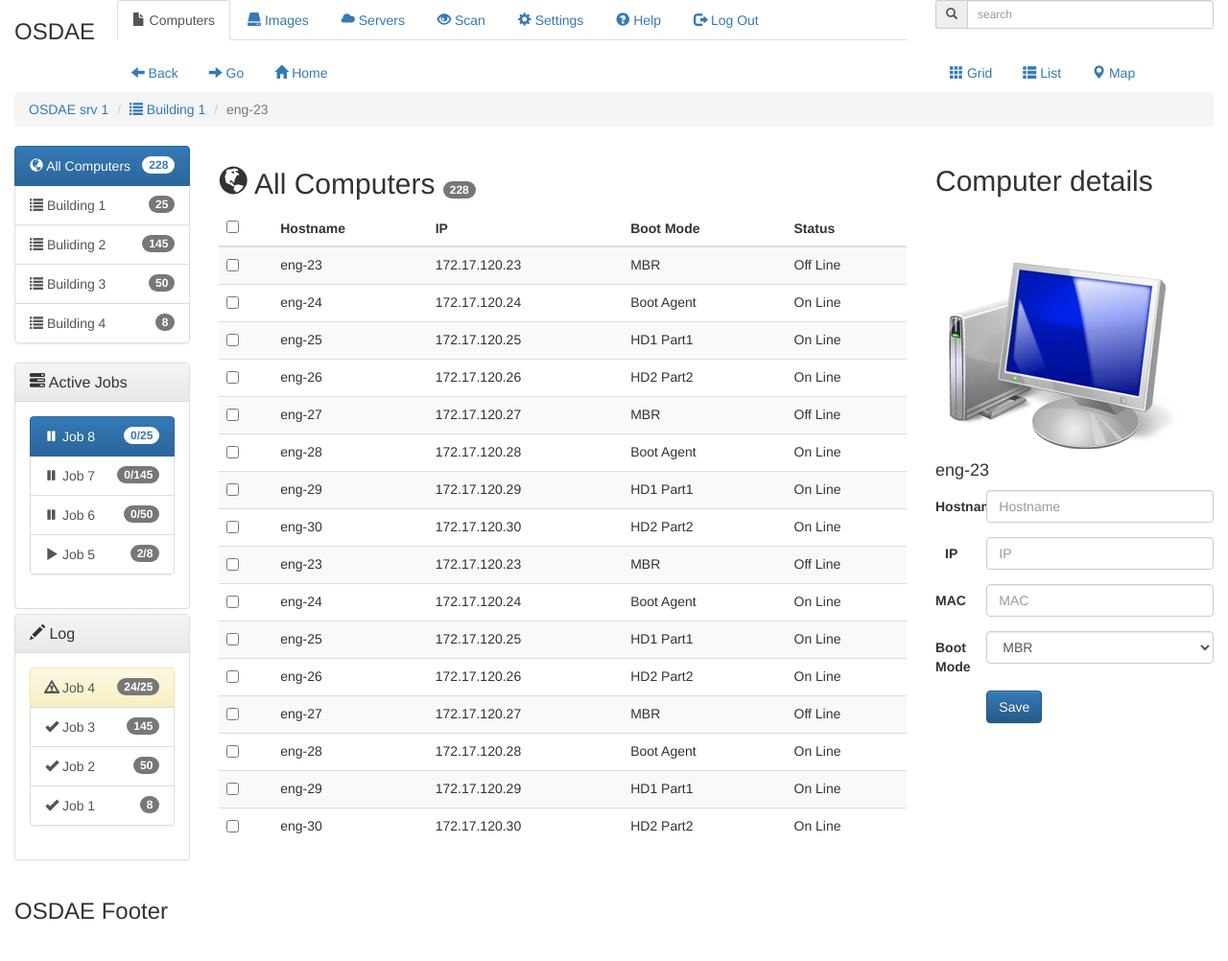
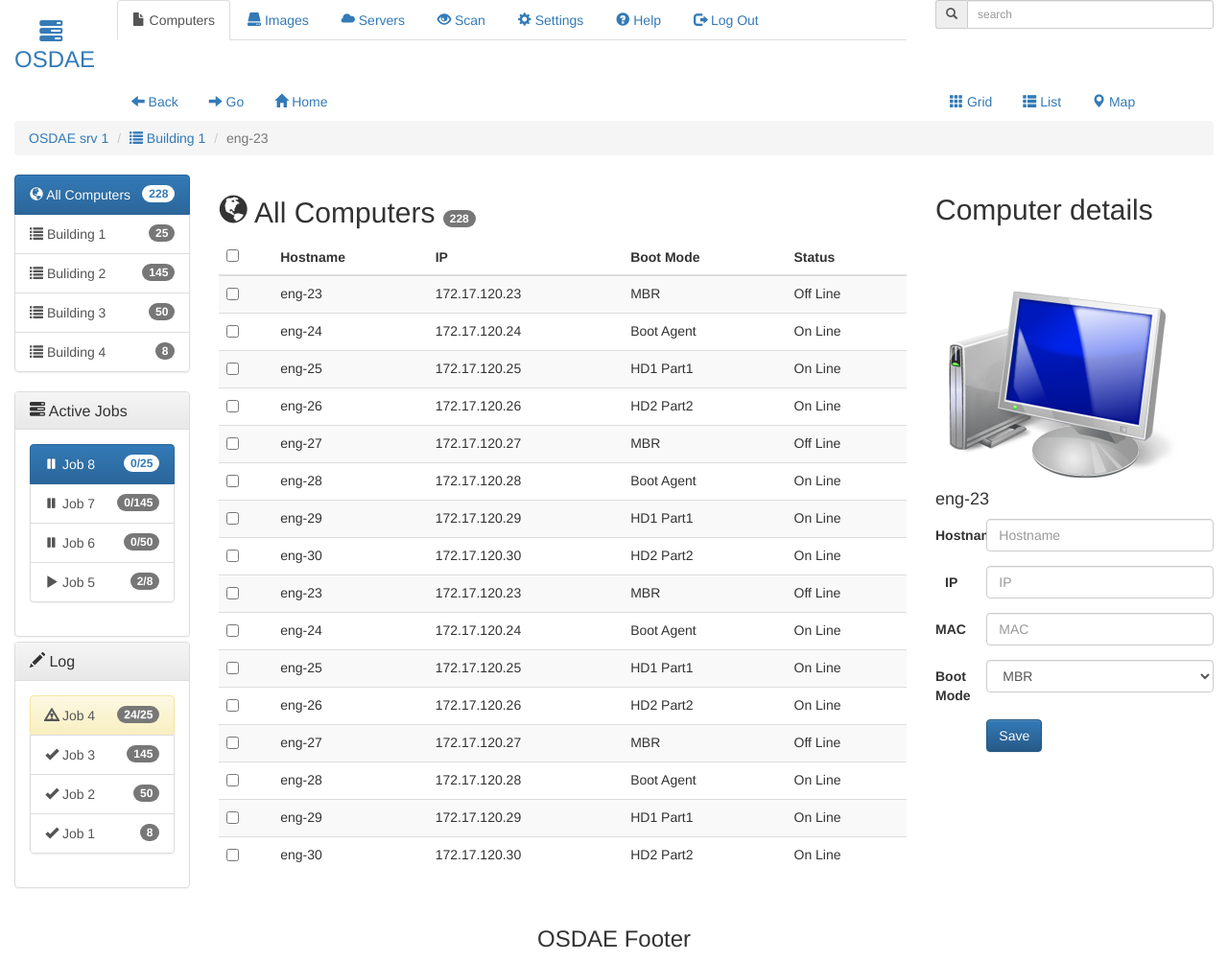
Before and after one commit to Yorus/osdae, a plain HTML site: page main_testing.html in a window 1280 px wide. Shown: the whole page at 96% size. Before the commit the page ends 973 px from the top, so only its background shows below. Drawn offline with nearby package versions, Linux system fonts and the light colour scheme.

Commit message:
restyling title & footer,remove not necessary div

```diff
--- a/main_testing.html
+++ b/main_testing.html
@@ -73,7 +73,7 @@
 		<div class="row">
 
 			<div class="col-sm-1">
-				<h3>OSDAE</h3>
+				<a href="index.html"><h3 class="text-center"><span class="glyphicon glyphicon-tasks"></span> OSDAE</h3></a>
 			</div>
 
             <!-- Menu -->
@@ -102,7 +102,6 @@
 		<!-- SubMenu row -->
 		<div class="row">
 
-
 			<div class="col-sm-1">
 			</div>
 
@@ -113,6 +112,7 @@
 			        <li><a href="#"><span class="glyphicon glyphicon-home"></span> Home</a></li>
 			    </ul>
 			</div>
+
             <div class="col-sm-3">
                 <ul class="nav nav-pills">
                     <li><a href="#"><span class="glyphicon glyphicon-th"></span> Grid</a></li>
@@ -120,7 +120,8 @@
 			        <li><a href="#"><span class="glyphicon glyphicon-map-marker"></span> Map</a></li>
 			    </ul>
             </div>
-		</div> <!-- SubMenu row -->
+
+        </div> <!-- SubMenu row -->
 
         <!-- Breadcrumb row -->
 		<div class="row">
@@ -352,14 +353,8 @@
             <!-- Right column -->
 			<div class="col-sm-3">
 				<h2>Computer details</h2>
-			    <div class="row">
-			        <div class="col-sm-12">
-			            	<img src="images/Computer-icon.png" class="img-responsive" alt="125x125">
-			            	<h4>eng-23</h4>
-			        </div>
-			    </div>
-
-
+			    <img src="images/Computer-icon.png" class="img-responsive" alt="125x125">
+			    <h4>eng-23</h4>
 			    <form class="form-horizontal">
 			        <div class="form-group">
 			            <label for="inputHostname" class="control-label col-md-2">Hostname</label>
@@ -412,7 +407,7 @@
         <!-- Footer -->
         <div class="row">
             <div class="col-sm-12">
-                    <h3>OSDAE Footer</h3>
+                    <h3 class="text-center">OSDAE Footer</h3>
             </div>
         </div><!-- Footer -->
 
```
